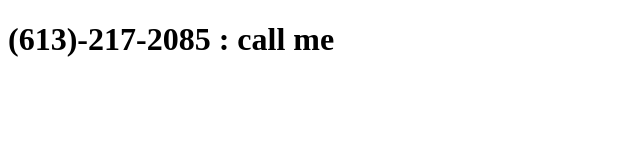
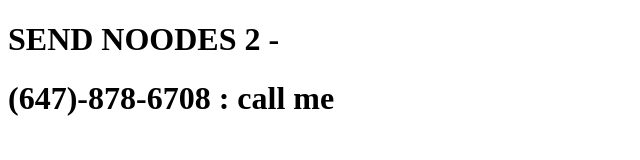
Before and after one commit to abigailk33/abigailk33.github.io, a plain HTML site: page index.html in a window 1280 px wide. Shown: the whole page, without its empty margins (0-640 px from the left). Drawn offline with Linux system fonts and the light colour scheme.

Commit message:
Update index.html

```diff
--- a/index.html
+++ b/index.html
@@ -1,6 +1,7 @@
 <!DOCTYPE html>
 <head>
+   <h1>SEND NOODES 2 -</h1>
 </head>
 <body>
-  <h1>(613)-217-2085 : call me </h1>
+  <h1>(647)-878-6708 : call me </h1>
 </body>
```
